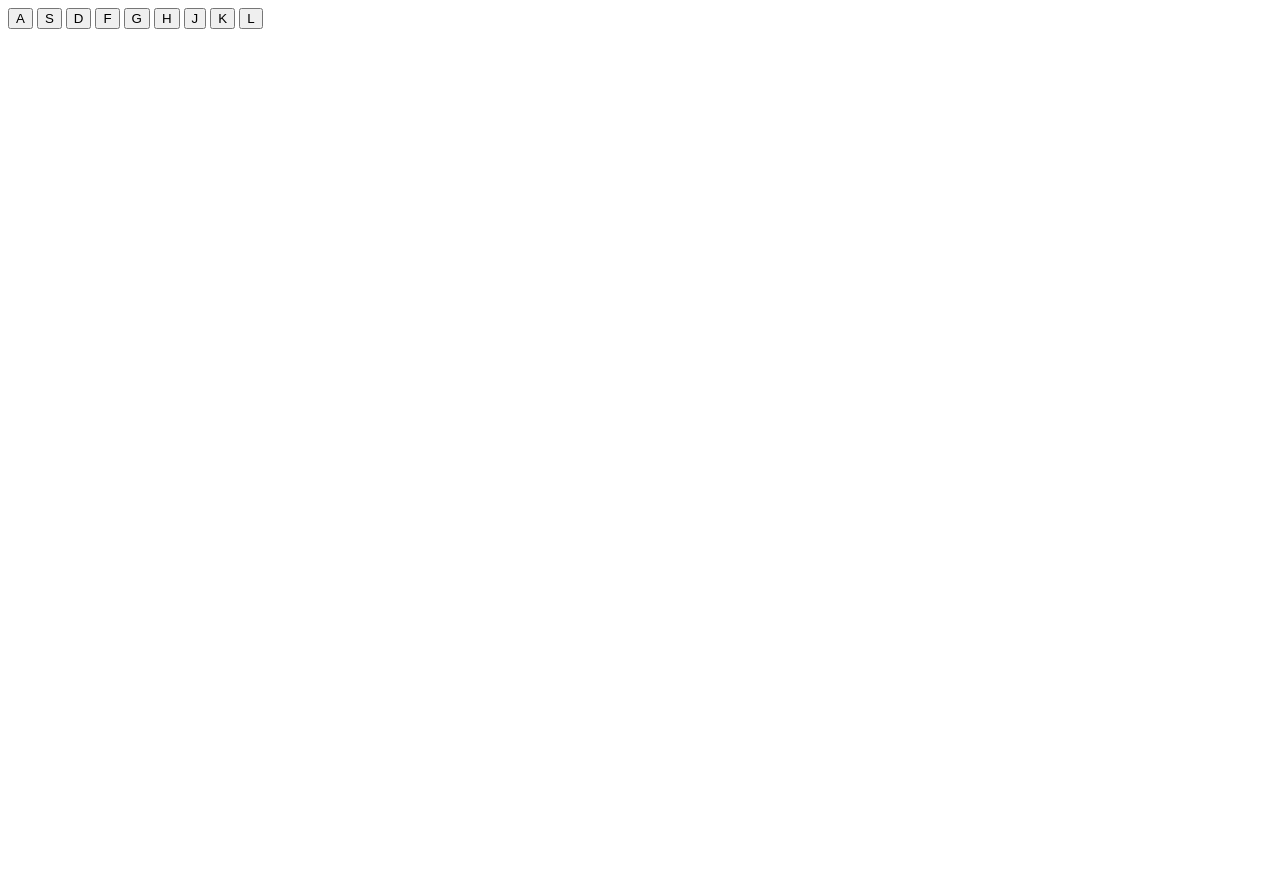
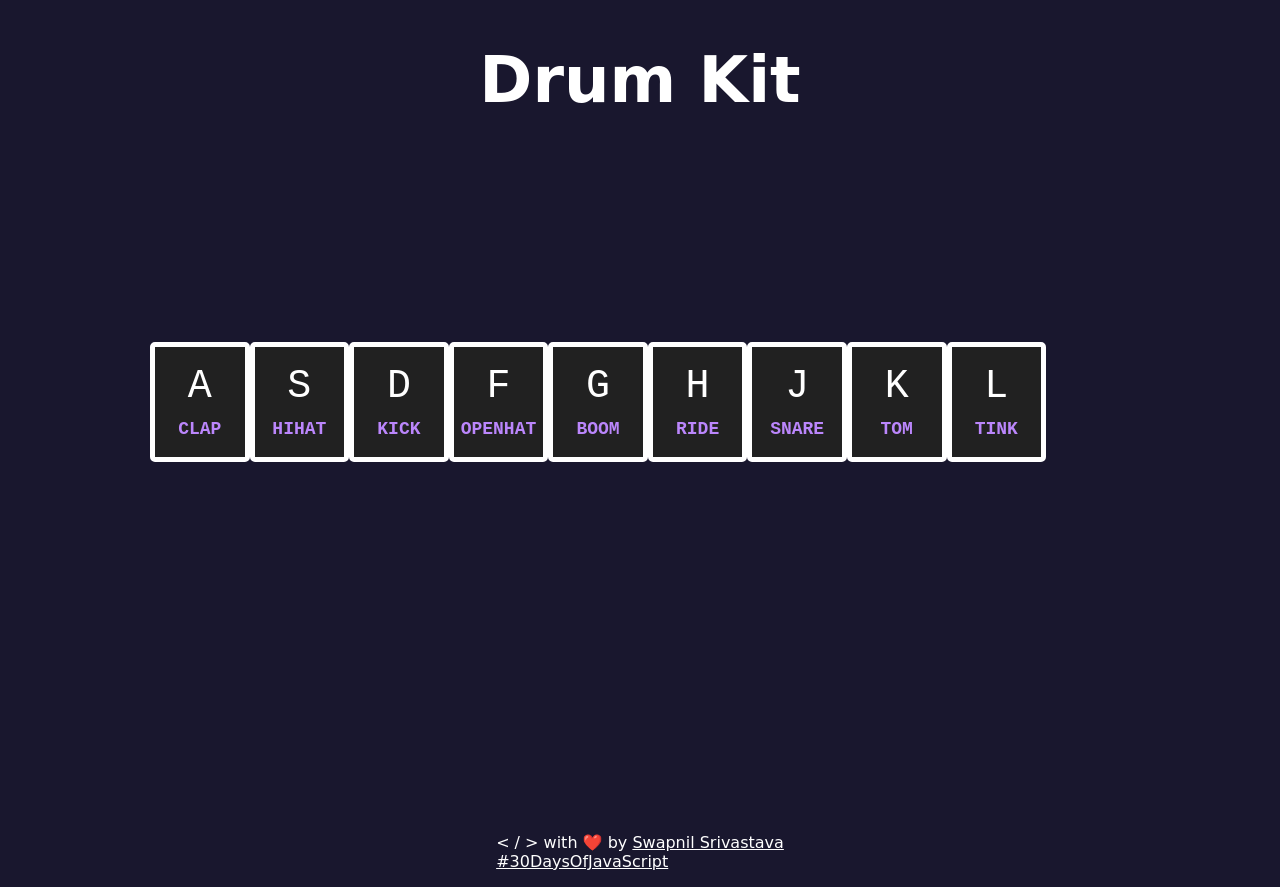
Before and after one commit to nahom-kasa/drum-kit, a plain HTML site: page index.html in a window 1280 px wide. Before the commit the page ends 800 px from the top, so only its background shows below. Drawn offline with Linux system fonts and the light colour scheme; a web font is replaced by a local one.

Commit message:
css half done and everything work good all prfection left

```diff
--- /dev/null
+++ b/css.css
@@ -0,0 +1,177 @@
+@import url('https://fonts.cdnfonts.com/css/arvo');
+
+body {
+    background: #19172e;
+    font-family: 'Arova', cursive;
+}
+h1{
+    font-size: 3.4rem;
+    color: white;
+    font-family: 'Arova', cursive;
+    display: flex;
+    flex-direction: row;
+    justify-content: center;
+
+}
+
+.buttons{
+    height: 50vh;
+    width: 800vw;
+    display: flex;
+    flex-direction: row;
+    justify-content: space-around;
+    align-items: center;
+    position: relative;
+    left: 150px;
+    font-family: 'Arova', cursive;
+    margin-top: 85px;
+}
+label{
+    color: #bb86fc;
+    font-size: 12px;
+    margin-top: 10px;
+    font-weight: bolder;
+    font-family: monospace;
+
+}
+button{
+    height: 100px;
+    width: 110vw;
+    border:solid 5px white;
+    background: #212121;
+    border-radius: 5px;
+    font-size: 35px;
+    color: white;
+    display: flex;
+    flex-direction: column;
+    justify-content: center;
+    align-items: center;
+    font-family: monospace;
+
+}
+
+footer{
+    display: flex;
+    flex-direction: column;
+    align-items: center;
+    position: relative;
+    top: 95px;
+    font-family: 'Arova', cursive;
+    color: white;
+}
+
+a{
+    color: white;
+}
+
+/* Default styles (for larger screens) */
+body {
+    background: #19172e;
+    font-family: 'Arova', cursive;
+    margin: 0;
+    padding: 0;
+  }
+
+  h1 {
+    font-size: 3rem;
+    color: white;
+    font-family: 'Arova', cursive;
+    display: flex;
+    flex-direction: row;
+    justify-content: center;
+  }
+
+  .buttons {
+    height: 50vh;
+    width: 80vw;
+    display: flex;
+    flex-direction: row;
+    justify-content: space-around;
+    align-items: center;
+    margin-top: 85px;
+  }
+
+  label {
+    color: #bb86fc;
+    font-size: 16px;
+    margin-top: 10px;
+    font-weight: bolder;
+    font-family: monospace;
+  }
+
+  button {
+    height: 100px;
+    width: 110px;
+    border: solid 5px white;
+    background: #212121;
+    border-radius: 5px;
+    font-size: 35px;
+    color: white;
+    display: flex;
+    flex-direction: column;
+    justify-content: center;
+    align-items: center;
+    font-family: monospace;
+  }
+
+  footer {
+    display: flex;
+    flex-direction: column;
+    align-items: center;
+    margin-top: 95px;
+    font-family: 'Arova', cursive;
+    color: white;
+  }
+
+  /* Styles for smaller screens (e.g., smartphones) */
+  @media screen and (max-width: 767px) {
+    h1 {
+      font-size: 2.4rem;
+    }
+
+    .buttons {
+      width: 90vw;
+      flex-direction: column;
+      justify-content: center;
+      align-items: center;
+      height: auto;
+      margin-top: 50px;
+    }
+
+    button {
+      margin: 20px 0;
+    }
+
+    label {
+      font-size: 12px;
+    }
+
+    footer {
+      margin-top: 50px;
+    }
+  }
+
+  /* Styles for larger screens (e.g., desktops) */
+  @media screen and (min-width: 1200px) {
+    h1 {
+      font-size: 4rem;
+    }
+
+    .buttons {
+      width: 70vw;
+    }
+
+    button {
+      height: 120px;
+      width: 130px;
+      font-size: 40px;
+    }
+
+    label {
+      font-size: 18px;
+    }
+
+    footer {
+      margin-top: 120px;
+    }
+  }
--- a/index.html
+++ b/index.html
@@ -3,18 +3,40 @@
 <head>
     <meta charset="UTF-8">
     <meta name="viewport" content="width=device-width, initial-scale=1.0">
-    <title>Document</title>
+    <link rel="stylesheet" href="css.css">
+    <link rel="icon" href="favicon.png" >
+    <title>Drum kit</title>
 </head>
 <body>
-    <button class="a" onclick="a()">A</button>
-    <button class="s" onclick="s()">S</button>
-    <button class="d" onclick="d()">D</button>
-    <button class="f" onclick="f()">F</button>
-    <button class="g" onclick="g()">G</button>
-    <button class="h" onclick="h()">H</button>
-    <button class="j" onclick="j()">J</button>
-    <button class="k"onclick="k()">K</button>
-    <button class="l" onclick="l()">L</button>
+    <h1>Drum Kit</h1>
+    <div class="buttons">
+        <button class="a" onclick="a()">A <label for="a">CLAP</label></button>
+
+        <button class="s" onclick="s()">S <label for="s">HIHAT</label></button>
+
+        <button class="d" onclick="d()">D <label for="d">KICK</label></button>
+
+        <button class="f" onclick="f()">F <label for="f">OPENHAT</label></button>
+
+        <button class="g" onclick="g()">G <label for="g">BOOM</label></button>
+
+        <button class="h" onclick="h()">H <label for="h">RIDE</label></button>
+
+        <button class="j" onclick="j()">J <label for="j">SNARE</label></button>
+
+        <button class="k"onclick="k()">K <label for="k">TOM</label></button>
+
+        <button class="l" onclick="l()">L <label for="l">TINK</label></button>
+
+    </div>
+    <footer>
+        <p>&lt; / &gt; with ❤️ by
+            <a href="https://swapnilsparsh.github.io/">Swapnil Srivastava</a>
+            <br>
+            <a href="https://github.com/swapnilsparsh/30DaysOfJavaScript" target="_blank">#30DaysOfJavaScript
+            </a>
+          </p>
+    </footer>
 </body>
  <script src="js.js"></script>
 </html>
```
Also changed, not shown: favicon.png (added).
